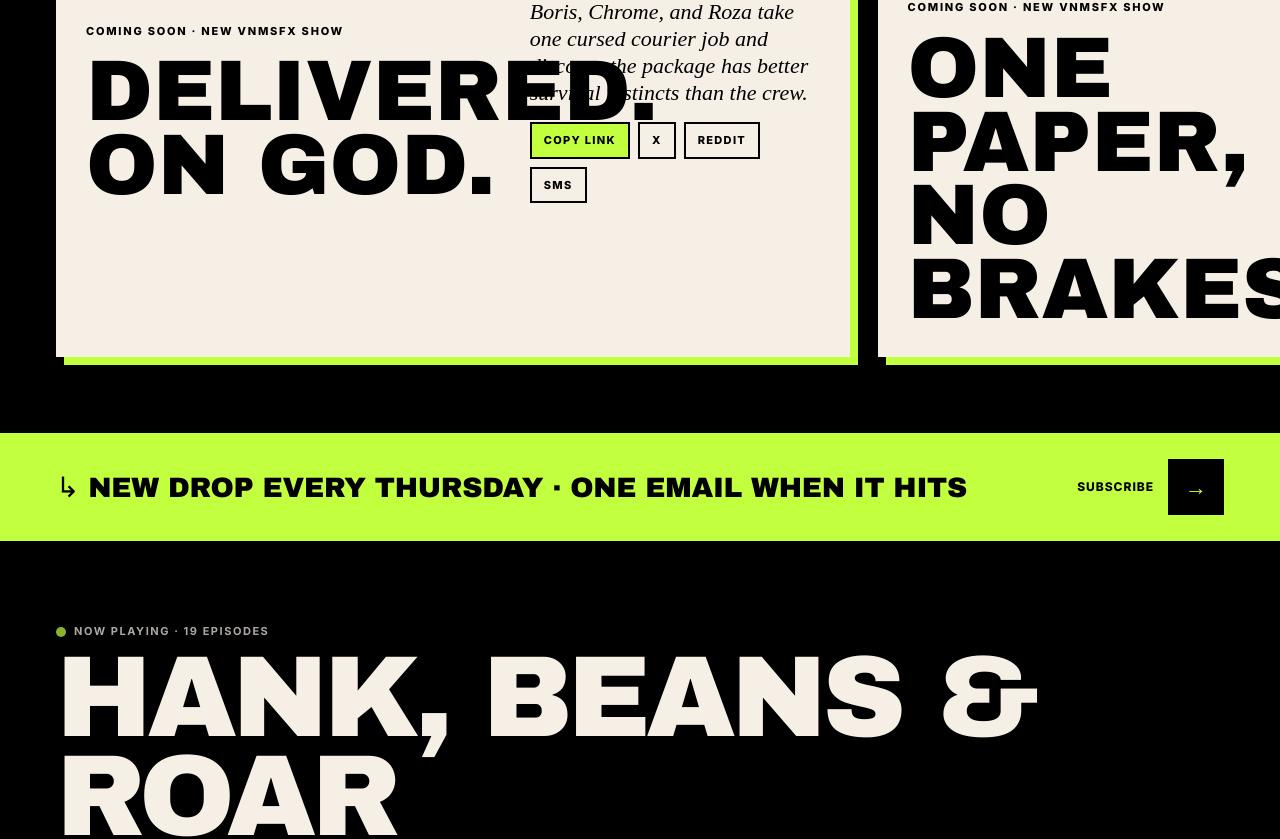
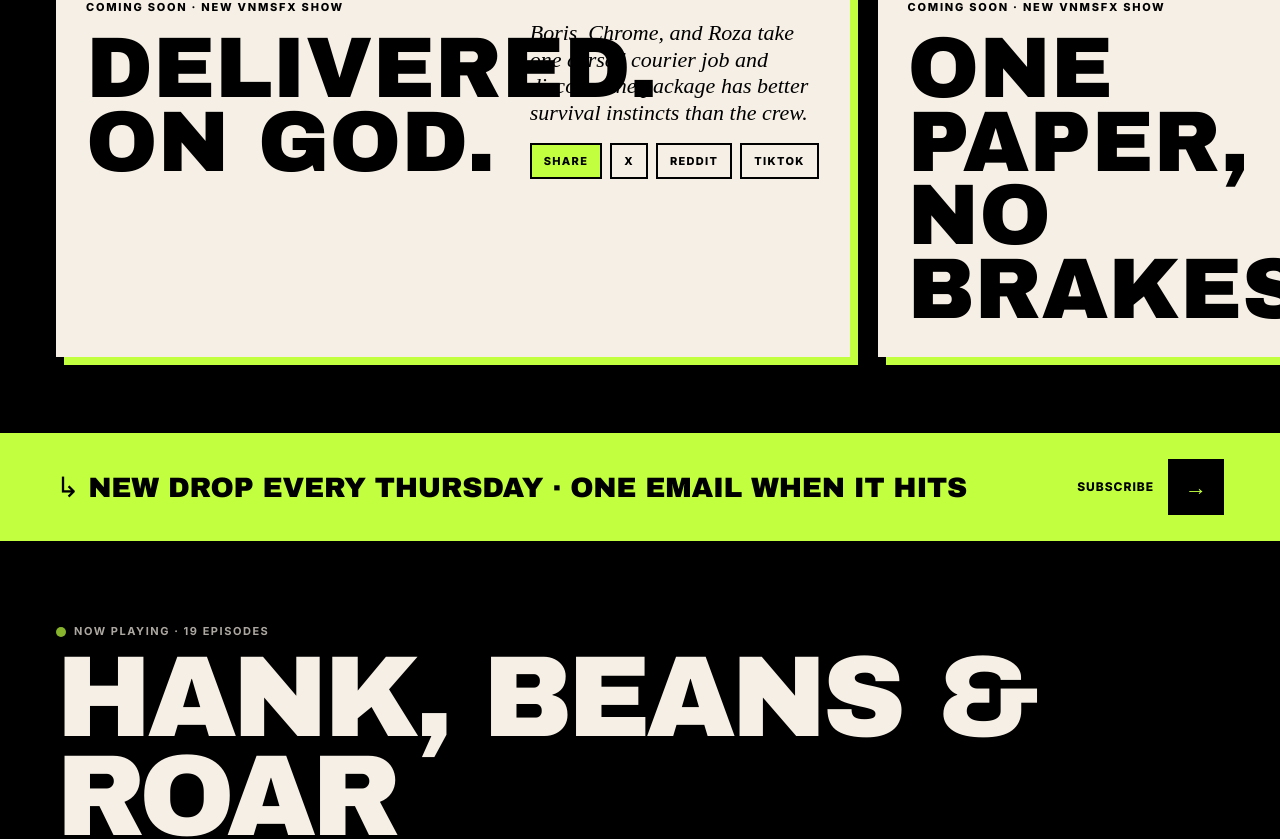
Before and after one commit to sendbrandon/vnmsfx-network, a Next.js app: page / in a window 1280 px wide. Shown: the part 1800-2639 px from the top of the page. Built offline with nearby package versions, Linux system fonts and the light colour scheme.

Commit message:
Update video share labels

```diff
--- a/app/components/ShareActions.tsx
+++ b/app/components/ShareActions.tsx
@@ -1,6 +1,8 @@
 "use client";
 
 import { useMemo, useState } from "react";
+
+const TIKTOK_URL = "https://www.tiktok.com/@vnmsfxreels";
 
 type ShareActionsProps = {
   url: string;
@@ -22,16 +24,26 @@ export function ShareActions({
     const encodedUrl = encodeURIComponent(url);
     const encodedTitle = encodeURIComponent(title);
     const encodedShareText = encodeURIComponent(shareText);
-    const encodedSmsBody = encodeURIComponent(`${shareText} ${url}`);
 
     return {
       x: `https://twitter.com/intent/tweet?text=${encodedShareText}&url=${encodedUrl}`,
       reddit: `https://www.reddit.com/submit?url=${encodedUrl}&title=${encodedTitle}`,
-      sms: `sms:?&body=${encodedSmsBody}`,
+      tiktok: TIKTOK_URL,
     };
   }, [shareText, title, url]);
 
-  async function copyLink() {
+  async function handleShare() {
+    if (navigator.share) {
+      try {
+        await navigator.share({ title, text: shareText, url });
+        return;
+      } catch (error) {
+        if (error instanceof DOMException && error.name === "AbortError") {
+          return;
+        }
+      }
+    }
+
     try {
       await navigator.clipboard.writeText(url);
       setCopied(true);
@@ -52,10 +64,10 @@ export function ShareActions({
     >
       <button
         type="button"
-        onClick={copyLink}
+        onClick={handleShare}
         className={`${buttonClass} bg-lime text-black border-black`}
       >
-        {copied ? "Copied" : compact ? "Copy" : "Copy link"}
+        {copied ? "Copied" : "Share"}
       </button>
       <a
         href={links.x}
@@ -76,11 +88,13 @@ export function ShareActions({
         Reddit
       </a>
       <a
-        href={links.sms}
+        href={links.tiktok}
+        target="_blank"
+        rel="noreferrer"
         className={buttonClass}
-        aria-label={`Share ${title} by text message`}
+        aria-label="Open VNMSFX on TikTok"
       >
-        SMS
+        TikTok
       </a>
     </div>
   );
```
